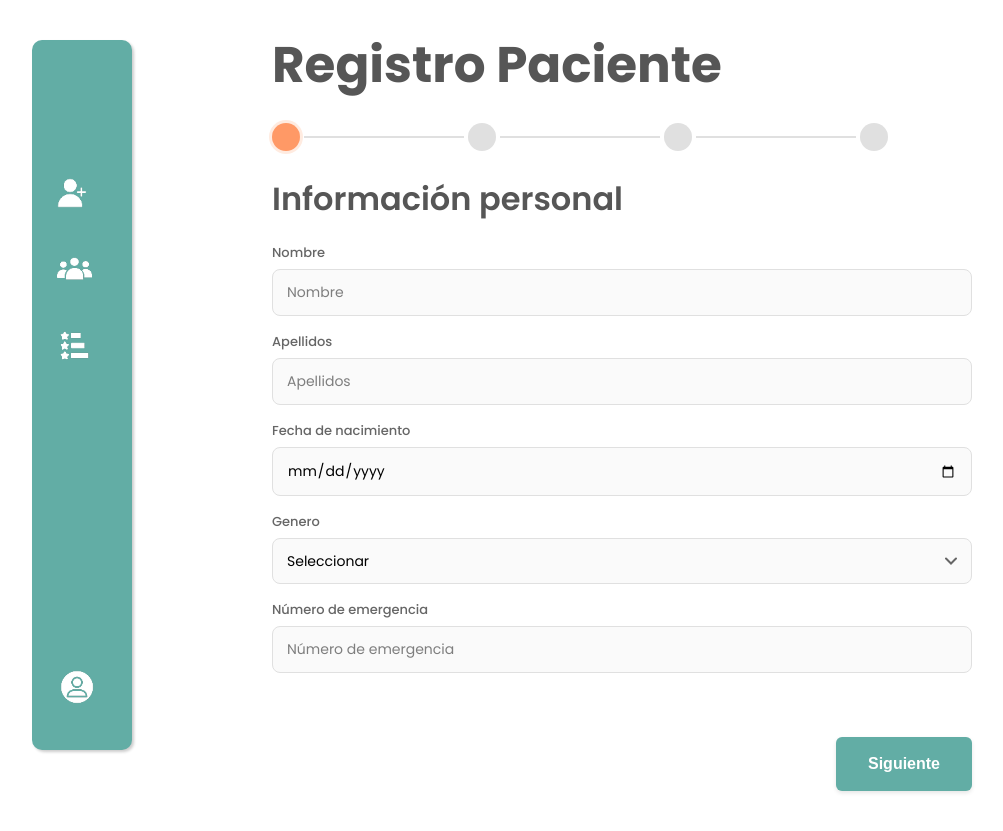
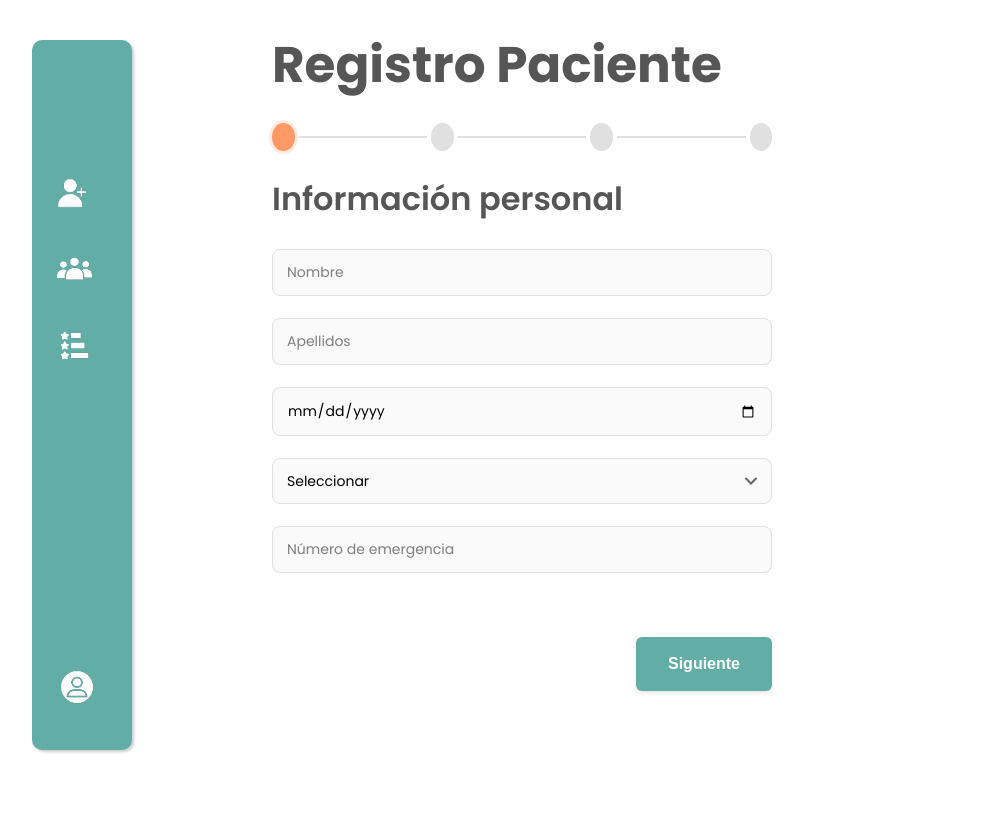
Before and after one commit to lsprz2773/BariaPlus_Frontend, an Angular app: page /patient-register in a window 1280 px wide. Shown: the whole page, without its empty margins (8-1011 px from the left). After the commit the page ends 800 px from the top, so only its background shows below. Built offline with nearby package versions, Linux system fonts and the light colour scheme.

Commit message:
se agrego @for en step-indicator y se hicieron los arreglos en patient-register

```diff
--- a/src/app/core/interfaces/form-item.ts
+++ b/src/app/core/interfaces/form-item.ts
@@ -1,6 +1,6 @@
 export interface FormItem {
   type: 'text' | 'date' | 'select' | 'tel';
-  label: string;
+  label?: string;
   placeholder: string;
   name: string;
   required?: boolean;
--- a/src/app/pages/patient-register/patient-register.css
+++ b/src/app/pages/patient-register/patient-register.css
@@ -1,10 +1,10 @@
 .register-wrap {
     display: flex;
     flex-direction: column;
-    max-width: 700px;
-    height: 100%;
+    max-width: 50%;
     justify-content: space-between;
     margin-top: -12px;
+    max-height: 50%;
 }
 
 .title-container {
--- a/src/app/pages/patient-register/patient-register.ts
+++ b/src/app/pages/patient-register/patient-register.ts
@@ -13,41 +13,82 @@ export class PatientRegister {
   personalInfoItems: FormItem[] = [
     {
       type: 'text',
-      label: 'Nombre',
       placeholder: 'Nombre',
       name: 'name',
       required: true
     },
     {
       type: 'text',
-      label: 'Apellidos',
       placeholder: 'Apellidos',
       name: 'lastname',
       required: true
     },
     {
       type: 'date',
-      label: 'Fecha de nacimiento',
-      placeholder: '',
+      placeholder: 'Fecha de nacimiento',
       name: 'birthdate',
       required: true
     },
     {
       type: 'select',
-      label: 'Genero',
-      placeholder: '',
+      placeholder: 'Sexo',
       name: 'gender',
       options: ['Masculino', 'Femenino'],
       required: true
     },
     {
       type: 'tel',
-      label: 'Número de emergencia',
-      placeholder: 'Número de emergencia',
+       placeholder: 'Número de emergencia',
       name: 'emergencyNumber',
       required: true
     }
   ]
 
-  //aca el resto de pasos
+  allergies: FormItem[] = [
+    {
+      type: 'text',
+      placeholder: 'Nombre de la alergia',
+      name: 'allergie',
+      required: true
+    },
+    {
+      type: 'text',
+      placeholder: 'Describa los sintomas de la alergia',
+      name: 'description',
+      required: true
+    }
+  ]
+
+    illness: FormItem[] = [
+    {
+      type: 'text',
+      placeholder: 'Nombre de la enfermedad',
+      name: 'illness',
+      required: true
+    },
+    {
+      type: 'select',
+      placeholder: 'Estado actual',
+      name: 'actual_state',
+      required: true
+    }
+  ]
+
+    records: FormItem[] = [
+    {
+      type: 'select',
+      placeholder: 'Tipo de antecedent',
+      name: 'allergie',
+      options: ['Heredorfamiliares', 'Patológicos', 'No patológicos', 'Ginecobstétricos', 'Tratamientos de obesidad', 'Psicológico/Social'],
+      required: true
+    },
+    {
+      type: 'text',
+      label: 'Descripción',
+      placeholder: 'Describa los sintomas de la alergia',
+      name: 'description',
+      required: true
+    }
+  ]
+
 }
--- a/src/app/shared/components/step-indicator/step-indicator.html
+++ b/src/app/shared/components/step-indicator/step-indicator.html
@@ -1,14 +1,15 @@
 <div class="progress-stepper">
-  <ng-container *ngFor="let step of [].constructor(totalSteps); let i = index">
+  @for (step of steps; track $index) {
     <div
       class="step"
-      [class.active]="i + 1 <= currentStep"
-      [class.current]="i + 1 === currentStep">
+      [class.active]="$index + 1 <= currentStep"
+      [class.current]="$index + 1 === currentStep">
     </div>
-    <div
-      class="step-line"
-      *ngIf="i < totalSteps - 1"
-      [class.active]="i + 1 < currentStep">
-    </div>
-  </ng-container>
+    @if ($index < totalSteps - 1) {
+      <div
+        class="step-line"
+        [class.active]="$index + 1 < currentStep">
+      </div>
+    }
+  }
 </div>
--- a/src/app/shared/components/step-indicator/step-indicator.ts
+++ b/src/app/shared/components/step-indicator/step-indicator.ts
@@ -1,4 +1,4 @@
-import { Component } from '@angular/core';
+import { Component, Input } from '@angular/core';
 
 @Component({
   selector: 'app-step-indicator',
@@ -8,47 +8,10 @@ import { Component } from '@angular/core';
 })
 export class StepIndicator {
 
-    currentStep: number = 1;  // Paso actual
-  totalSteps: number = 4;   // Total de pasos
+  @Input() currentStep: number = 1;
+  @Input() totalSteps: number = 4; // puede ser cualquiera
 
-  // Ir al siguiente paso
-  nextStep() {
-    if (this.currentStep < this.totalSteps) {
-      this.currentStep++;
-    }
-  }
-
-  // Ir al paso anterior
-  previousStep() {
-    if (this.currentStep > 1) {
-      this.currentStep--;
-    }
-  }
-
-  // Ir a un paso específico
-  goToStep(step: number) {
-    if (step >= 1 && step <= this.totalSteps) {
-      this.currentStep = step;
-    }
-  }
-
-  // Verificar si es el último paso
-  isLastStep(): boolean {
-    return this.currentStep === this.totalSteps;
-  }
-
-  // Verificar si es el primer paso
-  isFirstStep(): boolean {
-    return this.currentStep === 1;
-  }
-
-  // Submit del formulario
-  onSubmit() {
-    if (this.isLastStep()) {
-      console.log('Formulario completo - Guardar');
-      // Aquí guardas todos los datos
-    } else {
-      this.nextStep();
-    }
+  get steps(): number[] {
+    return Array(this.totalSteps).fill(0);
   }
 }
```
